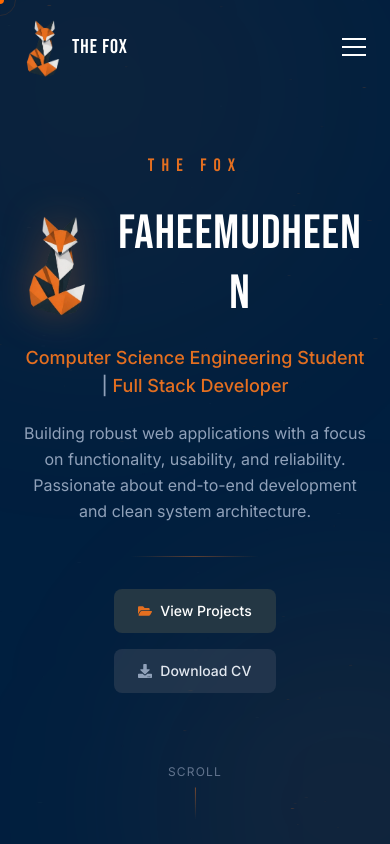
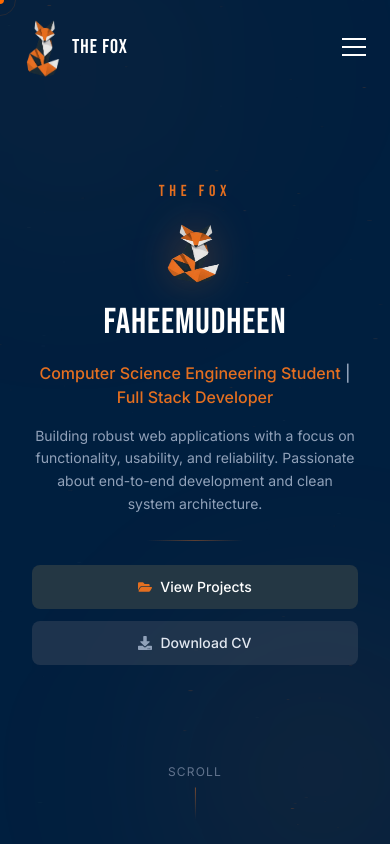
Before and after one commit to faheem-oo/fox, a Next.js app: page / in a window 390 px wide. Shown: the top 844 px of the page. Built offline with nearby package versions, Linux system fonts and the light colour scheme.

Commit message:
Make Hero component responsive and aligned for all screen sizes

```diff
--- a/src/app/layout.tsx
+++ b/src/app/layout.tsx
@@ -14,7 +14,7 @@ const bebasNeue = Bebas_Neue({
 });
 
 export const metadata: Metadata = {
-  title: "Faheemudheen N — The Fox Developer",
+  title: "Faheemudheen  — The Fox Developer",
   description:
     "Full Stack Developer portfolio — Building smart, efficient and scalable web applications.",
   keywords: [
--- a/src/components/Hero.tsx
+++ b/src/components/Hero.tsx
@@ -8,16 +8,16 @@ export default function Hero() {
   return (
     <section
       id="hero"
-      className="relative flex min-h-screen items-center justify-center overflow-hidden px-6"
+      className="relative flex min-h-screen items-center justify-center overflow-hidden px-4 py-16 sm:px-6 md:px-8 lg:px-12"
     >
       {/* Gradient orbs */}
-      <div className="absolute -left-40 -top-40 h-[500px] w-[500px] rounded-full bg-fox-orange/5 blur-[120px]" />
-      <div className="absolute -bottom-40 -right-40 h-[400px] w-[400px] rounded-full bg-fox-orange/8 blur-[100px]" />
+      <div className="absolute -left-20 -top-20 h-[300px] w-[300px] rounded-full bg-fox-orange/5 blur-[120px] sm:-left-40 sm:-top-40 sm:h-[500px] sm:w-[500px]" />
+      <div className="absolute -bottom-20 -right-20 h-[300px] w-[300px] rounded-full bg-fox-orange/8 blur-[100px] sm:-bottom-40 sm:-right-40 sm:h-[400px] sm:w-[400px]" />
 
-      <div className="relative z-10 mx-auto flex max-w-4xl flex-col items-center text-center">
+      <div className="relative z-10 mx-auto flex w-full max-w-5xl flex-col items-center text-center">
         {/* THE FOX label */}
         <motion.p
-          className="mb-6 font-[family-name:var(--font-bebas)] text-lg tracking-[0.4em] text-fox-orange uppercase"
+          className="mb-4 font-[family-name:var(--font-bebas)] text-base tracking-[0.3em] text-fox-orange uppercase sm:mb-6 sm:text-lg sm:tracking-[0.4em]"
           initial={{ opacity: 0, y: 20 }}
           animate={{ opacity: 1, y: 0 }}
           transition={{ duration: 0.8, delay: 2.4 }}
@@ -27,7 +27,7 @@ export default function Hero() {
 
         {/* Name with image */}
         <motion.div
-          className="flex items-center gap-5"
+          className="flex flex-col items-center gap-4 sm:flex-row sm:gap-5 md:gap-6"
           initial={{ opacity: 0, y: 40 }}
           animate={{ opacity: 1, y: 0 }}
           transition={{ duration: 0.8, delay: 2.6 }}
@@ -35,19 +35,19 @@ export default function Hero() {
           <Image
             src="/faheemud.png"
             alt="Faheemudheen"
-            width={70}
-            height={70}
-            className="rounded-full drop-shadow-[0_0_20px_rgba(228,111,32,0.3)]"
+            width={80}
+            height={80}
+            className="h-16 w-16 rounded-full drop-shadow-[0_0_20px_rgba(228,111,32,0.3)] sm:h-[70px] sm:w-[70px] md:h-20 md:w-20"
             priority
           />
-          <h1 className="font-[family-name:var(--font-bebas)] text-5xl leading-tight tracking-wide text-white sm:text-6xl md:text-7xl lg:text-8xl">
-            Faheemudheen N
+          <h1 className="font-[family-name:var(--font-bebas)] text-4xl leading-tight tracking-wide text-white sm:text-5xl md:text-6xl lg:text-7xl xl:text-8xl">
+            Faheemudheen
           </h1>
         </motion.div>
 
         {/* Subtitle */}
         <motion.p
-          className="mt-5 text-lg font-medium text-fox-orange sm:text-xl"
+          className="mt-4 px-4 text-base font-medium text-fox-orange sm:mt-5 sm:text-lg md:text-xl"
           initial={{ opacity: 0, y: 20 }}
           animate={{ opacity: 1, y: 0 }}
           transition={{ duration: 0.8, delay: 2.8 }}
@@ -58,7 +58,7 @@ export default function Hero() {
 
         {/* Description */}
         <motion.p
-          className="mt-5 max-w-xl text-base leading-relaxed text-slate-400"
+          className="mt-4 max-w-2xl px-4 text-sm leading-relaxed text-slate-400 sm:mt-5 sm:text-base md:max-w-xl"
           initial={{ opacity: 0, y: 20 }}
           animate={{ opacity: 1, y: 0 }}
           transition={{ duration: 0.8, delay: 3.0 }}
@@ -70,7 +70,7 @@ export default function Hero() {
 
         {/* Divider */}
         <motion.div
-          className="mt-8 h-px w-32 bg-gradient-to-r from-transparent via-fox-orange/40 to-transparent"
+          className="mt-6 h-px w-24 bg-gradient-to-r from-transparent via-fox-orange/40 to-transparent sm:mt-8 sm:w-32"
           initial={{ scaleX: 0 }}
           animate={{ scaleX: 1 }}
           transition={{ duration: 0.8, delay: 3.1 }}
@@ -78,14 +78,14 @@ export default function Hero() {
 
         {/* CTA Buttons */}
         <motion.div
-          className="mt-8 flex flex-col gap-4 sm:flex-row"
+          className="mt-6 flex w-full flex-col gap-3 px-4 sm:mt-8 sm:w-auto sm:flex-row sm:gap-4"
           initial={{ opacity: 0, y: 20 }}
           animate={{ opacity: 1, y: 0 }}
           transition={{ duration: 0.8, delay: 3.2 }}
         >
           <a
             href="#projects"
-            className="group flex items-center gap-2 rounded-lg bg-fox-surface px-6 py-3 text-sm font-medium text-white transition-all hover:bg-fox-surface/80 hover:shadow-[0_0_20px_rgba(228,111,32,0.15)]"
+            className="group flex items-center justify-center gap-2 rounded-lg bg-fox-surface px-6 py-3 text-sm font-medium text-white transition-all hover:bg-fox-surface/80 hover:shadow-[0_0_20px_rgba(228,111,32,0.15)] sm:px-7 sm:py-3.5 md:text-base"
           >
             <FaFolderOpen className="text-fox-orange" />
             View Projects
@@ -93,7 +93,7 @@ export default function Hero() {
           <a
             href="/Faheemudheen Resume.pdf"
             download
-            className="group flex items-center gap-2 rounded-lg bg-slate-700/60 px-6 py-3 text-sm font-medium text-slate-200 transition-all hover:bg-slate-600/60"
+            className="group flex items-center justify-center gap-2 rounded-lg bg-slate-700/60 px-6 py-3 text-sm font-medium text-slate-200 transition-all hover:bg-slate-600/60 sm:px-7 sm:py-3.5 md:text-base"
           >
             <FaDownload className="text-slate-400" />
             Download CV
```
